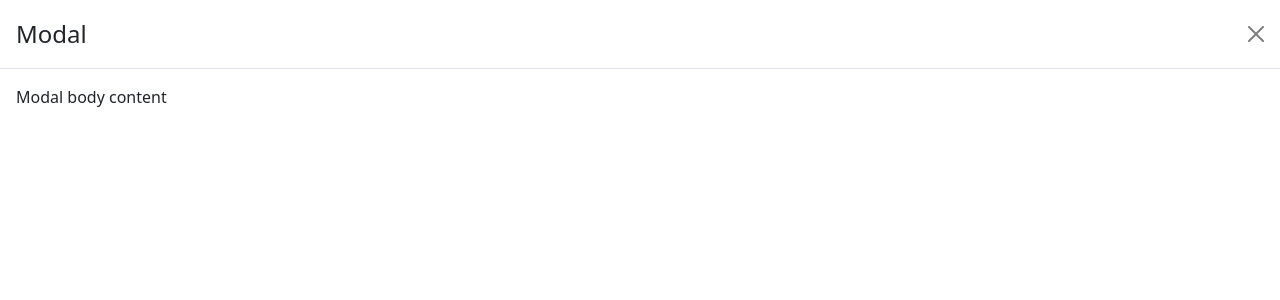
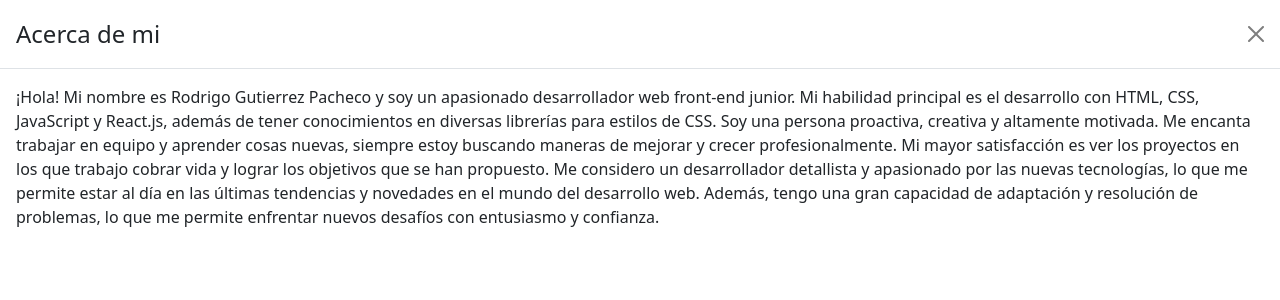
Before and after one commit to RodrigoGutierrezPacheco/RodrigoGutierrezPacheco, a React (Create React App) app: page / in a window 1280 px wide. Both pictures are taken after a click on the button "Acerca de mi". Shown: the top 300 px of the page. Built offline with nearby package versions, Linux system fonts and the light colour scheme; no server answers.

Commit message:
modificacion pagina pringipal

```diff
--- a/src/App.jsx
+++ b/src/App.jsx
@@ -9,6 +9,7 @@ import LoginPage from "./pages/LoginPage/LoginPage";
 import Navbar from "./components/Navbar/Navbar";
 import IsPrivate from "./components/IsPrivate/IsPrivate";
 import IsAnon from "./components/IsAnon/IsAnon";
+import Modal2 from "./pages/HomePage/Modal2";
 
 function App() {
   return (
@@ -17,6 +18,7 @@ function App() {
 
       <Routes>
         <Route path="/" element={<HomePage />} />
+				<Route path="/2" element={<Modal2/>}/>
 
         <Route
           path="/profile"
--- a/src/pages/HomePage/HomePage.jsx
+++ b/src/pages/HomePage/HomePage.jsx
@@ -123,23 +123,32 @@ function HomePage() {
     setAnimacionSalida("slideOutLeft");
   };
 
-  function handleShow(breakpoint) {
-    setFullscreen(breakpoint);
-    setShow(true);
-  }
+ //Modal 1
+ const values1 = ['xxl-down'];
+ const [fullscreen1, setFullscreen1] = useState(true);
+ const [show1, setShow1] = useState(false);
+ function handleShow1(breakpoint) {
+	setFullscreen1(breakpoint);
+	setShow1(true);
+}
 
-	const values = ['xxl-down'];
-  const [fullscreen, setFullscreen] = useState(true);
-  const [show, setShow] = useState(false);
+ //Modal 2
+ const values2 = ['xxl-down'];
+ const [fullscreen2, setFullscreen2] = useState(true);
+ const [show2, setShow2] = useState(false);
+ function handleShow2(breakpoint) {
+	setFullscreen2(breakpoint);
+	setShow2(true);
+}
 
-	const handleClose = () => {
-		const modalElement = document.querySelector('.modal-dialog');
-		modalElement.classList.add('slide-out-left');
-		setTimeout(() => {
-			setShow(false);
-		}, 1000); // el tiempo de espera debe ser igual al tiempo de la animación
-	};
-
+ //Modal 3
+ const values3 = ['xxl-down'];
+ const [fullscreen3, setFullscreen3] = useState(true);
+ const [show3, setShow3] = useState(false);
+ function handleShow3(breakpoint) {
+	setFullscreen3(breakpoint);
+	setShow3(true);
+}
 
 
   return (
@@ -150,19 +159,45 @@ function HomePage() {
 		</h1>
 		<br />
 			<div className="flex2">
-			{values.map((v, idx) => (
-        <motion.button key={idx} className="me-2 mb-2 button marginr marginl" onClick={() => handleShow(v)}>
+			 {values1.map((v, idx) => (
+        <motion.button key={idx} className="me-2 mb-2 button marginr marginl animate__animated animate__bounceInLeft" onClick={() => handleShow1(v)}>
           Acerca de mi
         </motion.button>
       ))}
-      <Modal onExit={handleClose} className='animate__animated animate__bounceInLeft slide-out-left' show={show} fullscreen={fullscreen} onHide={() => setShow(false)} animation={false} fade={"flip"}>
+      <Modal className='animate__animated animate__bounceInLeft slide-out-left' show={show1} fullscreen={fullscreen1} onHide={() => setShow1(false)} animation={false} fade={"flip"}>
         <Modal.Header closeButton>
-          <Modal.Title>Modal</Modal.Title>
+          <Modal.Title>Acerca de mi</Modal.Title>
+        </Modal.Header>
+        <Modal.Body>¡Hola! Mi nombre es Rodrigo Gutierrez Pacheco y soy un apasionado desarrollador web front-end junior. Mi habilidad principal es el desarrollo con HTML, CSS, JavaScript y React.js, además de tener conocimientos en diversas librerías para estilos de CSS.
+
+         Soy una persona proactiva, creativa y altamente motivada. Me encanta trabajar en equipo y aprender cosas nuevas, siempre estoy buscando maneras de mejorar y crecer profesionalmente. Mi mayor satisfacción es ver los proyectos en los que trabajo cobrar vida y lograr los objetivos que se han propuesto.
+
+        Me considero un desarrollador detallista y apasionado por las nuevas tecnologías, lo que me permite estar al día en las últimas tendencias y novedades en el mundo del desarrollo web. Además, tengo una gran capacidad de adaptación y resolución de problemas, lo que me permite enfrentar nuevos desafíos con entusiasmo y confianza.
+				</Modal.Body>
+      </Modal>
+			  {values2.map((v, idx) => (
+        <motion.button key={idx} className="button animate__animated animate__zoomIn  texto1 marginl marginr" onClick={() => handleShow2(v)}>
+          Proyectos
+        </motion.button>
+      ))}
+      <Modal show={show2} fullscreen={fullscreen2} onHide={() => setShow2(false)}>
+        <Modal.Header closeButton>
+          <Modal.Title>Proyectos</Modal.Title>
         </Modal.Header>
         <Modal.Body>Modal body content</Modal.Body>
       </Modal>
-				<motion.button onClick={proyectos} whileTap={{scale:1.2}} className="button animate__animated animate__zoomIn  texto1 marginl marginr">Proyectos</motion.button>
-				<motion.button onClick={contact} whileTap={{scale:1.2}} className="button animate__animated animate__bounceInRight texto1 marginr marginl">Contacto</motion.button>
+       {values3.map((v, idx) => (
+        <motion.button key={idx} className="button animate__animated animate__bounceInRight texto1 marginr marginl" onClick={() => handleShow3(v)}>
+					Contacto
+        </motion.button>
+      ))}
+      <Modal show={show3} fullscreen={fullscreen3} onHide={() => setShow3(false)}>
+        <Modal.Header closeButton>
+          <Modal.Title>Contacto</Modal.Title>
+        </Modal.Header>
+        <Modal.Body>Modal body content</Modal.Body>
+      </Modal>
+
 			</div>
 			<div className="footer">
 			<motion.img style={{rotate}} src="images/code1.png" className='png1 marginl' alt="" />
@@ -179,4 +214,5 @@ function HomePage() {
   );
 }
 
+{/* <motion.button onClick={contact} whileTap={{scale:1.2}} className="button animate__animated animate__bounceInRight texto1 marginr marginl">Contacto</motion.button> */}
 export default HomePage;
--- /dev/null
+++ b/src/pages/HomePage/Modal2.jsx
@@ -0,0 +1,55 @@
+import React from 'react'
+import { Modal, Button } from 'react-bootstrap';
+
+
+const Modal2 = () => {
+	return (
+		<div>
+					{/* Modal grande */}
+					<Modal size="lg">
+						<Modal.Header closeButton>
+							<Modal.Title>Modal grande</Modal.Title>
+						</Modal.Header>
+						<Modal.Body>
+							Este es un modal de tamaño grande.
+						</Modal.Body>
+						<Modal.Footer>
+							<Button variant="secondary">Cerrar</Button>
+							<Button variant="primary">Guardar cambios</Button>
+						</Modal.Footer>
+					</Modal>
+
+					{/* Modal pequeño */}
+					<Modal size="sm">
+						<Modal.Header closeButton>
+							<Modal.Title>Modal pequeño</Modal.Title>
+						</Modal.Header>
+						<Modal.Body>
+							Este es un modal de tamaño pequeño.
+						</Modal.Body>
+						<Modal.Footer>
+							<Button variant="secondary">Cerrar</Button>
+							<Button variant="primary">Guardar cambios</Button>
+						</Modal.Footer>
+					</Modal>
+
+					{/* Modal centrado */}
+					<Modal centered>
+						<Modal.Header closeButton>
+							<Modal.Title>Modal centrado</Modal.Title>
+						</Modal.Header>
+						<Modal.Body>
+							Este es un modal centrado en la pantalla.
+						</Modal.Body>
+						<Modal.Footer>
+							<Button variant="secondary">Cerrar</Button>
+							<Button variant="primary">Guardar cambios</Button>
+						</Modal.Footer>
+					</Modal>
+					<h1>Hola</h1>
+				</div>
+
+	)
+}
+
+export default Modal2
```
